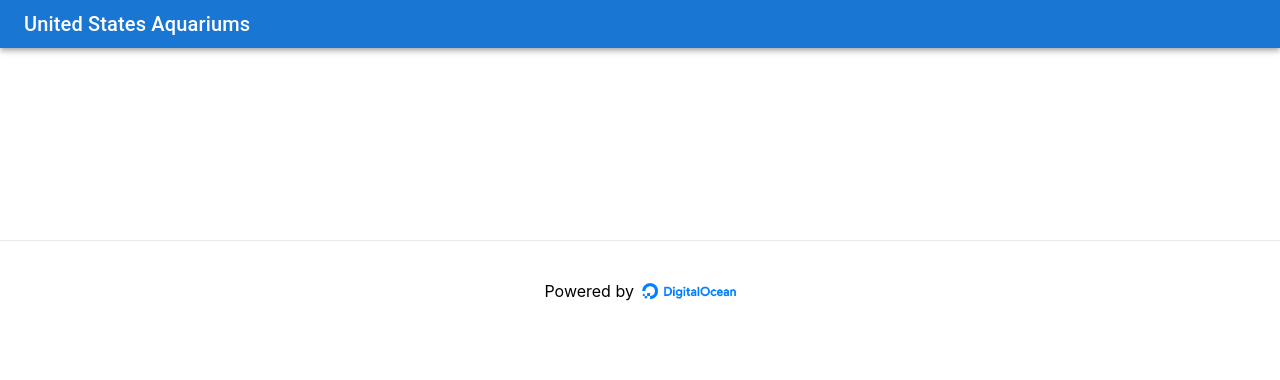
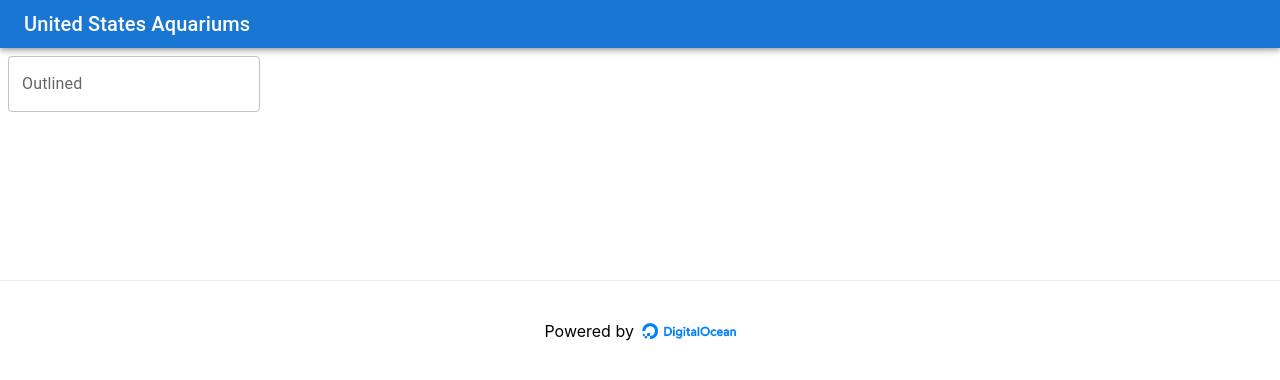
Before and after one commit to do-community/us-aquarium-search, a Next.js app: page / in a window 1280 px wide. Shown: the top 380 px of the page. Built offline with nearby package versions, Linux system fonts and the light colour scheme; no server answers; the database is empty.

Commit message:
adds TextField and Grid component

```diff
--- a/pages/index.tsx
+++ b/pages/index.tsx
@@ -6,6 +6,8 @@ import Container from '@mui/material/Container';
 import Box from '@mui/material/Box';
 import Header from '../components/Header/Header';
 import AquariumCard from '../components/AquariumCard/AquariumCard';
+import Grid from "@mui/material/Grid";
+import TextField from '@mui/material/TextField';
 // import './App.css';
 
 type Aquarium = {
@@ -65,12 +67,21 @@ export default function Home({
         <link rel="icon" href="/favicon.ico" />
       </Head>
       <Header />
+      <Box
+        component="form"
+        sx={{
+          '& > :not(style)': { m: 1, width: '25ch' },
+        }}
+        noValidate
+        autoComplete="off"
+      >
+        <TextField id="outlined-basic" label="Outlined" variant="outlined" />
+      </Box>
       <main>
-        <Container maxWidth="md">
-          <Box sx={{ my: 4 }}>
-            <AquariumCard aquariums={aquariums} />
-          </Box>
-        </Container>
+        <Box display="grid" gridTemplateColumns="repeat(3, 1fr)" gap={2}>
+          <AquariumCard aquariums={aquariums} />
+        </Box>
+
       </main>
       <footer>
         <a
```
